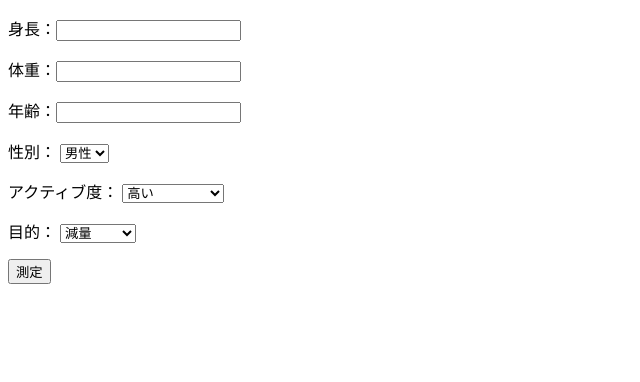
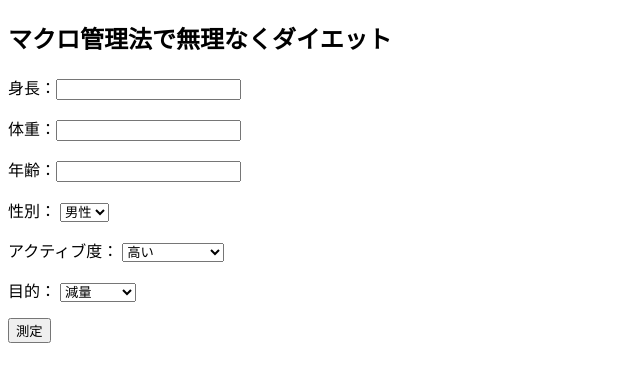
Before and after one commit to octkmr/kcal, a plain HTML site: page index.html in a window 1280 px wide. Shown: the whole page, without its empty margins (0-640 px from the left). Drawn offline with Linux system fonts and the light colour scheme.

Commit message:
h2追加

```diff
--- a/index.html
+++ b/index.html
@@ -5,7 +5,7 @@
   <title>kcal計算</title>
 </head>
 <body>
-
+  <h2>マクロ管理法で無理なくダイエット</h2>
   <p><label>身長：<input type="text" id="height"></label></p>
   <p><label>体重：<input type="text" id="weight"></label></p>
   <p><label>年齢：<input type="text" id="old"></label></p>
```
